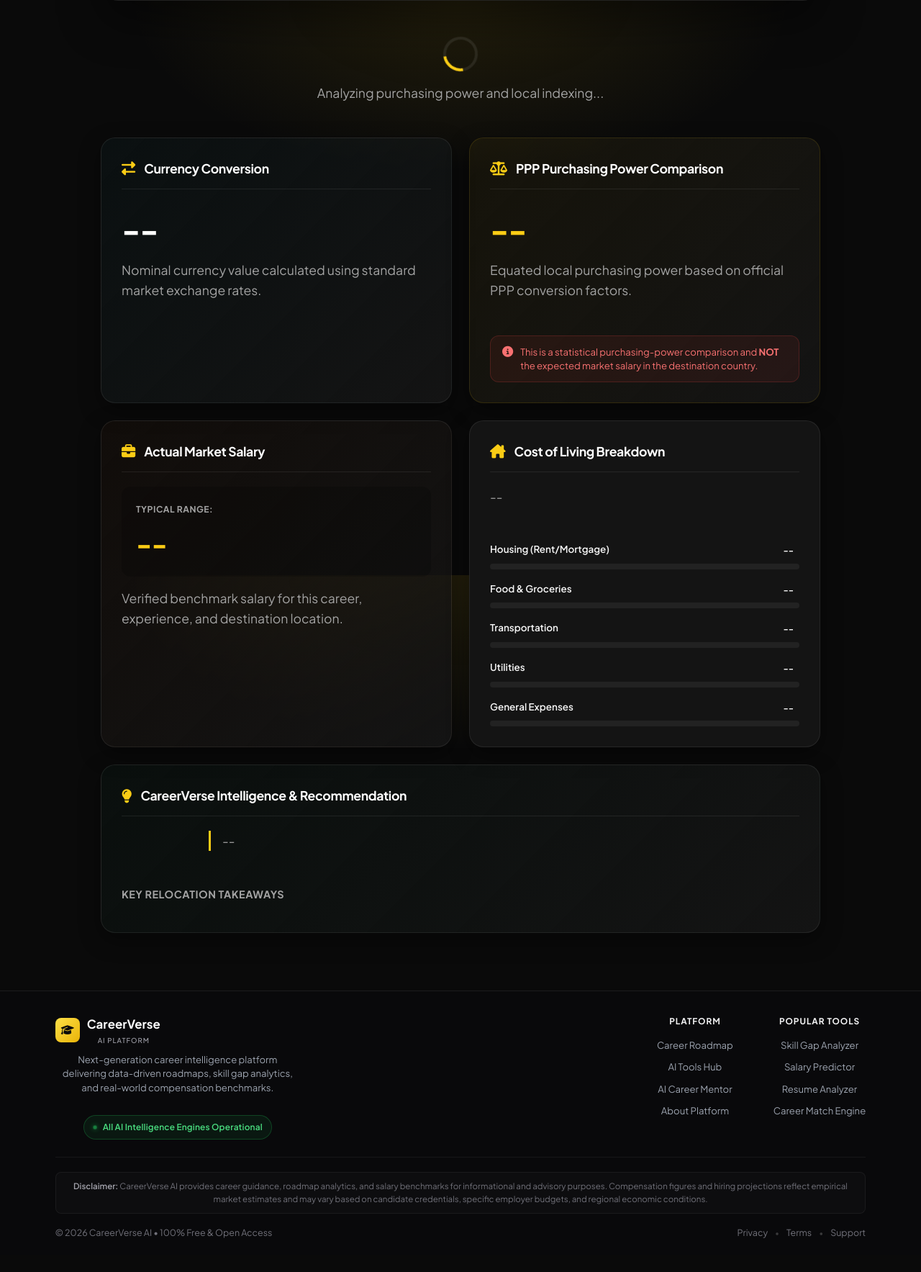
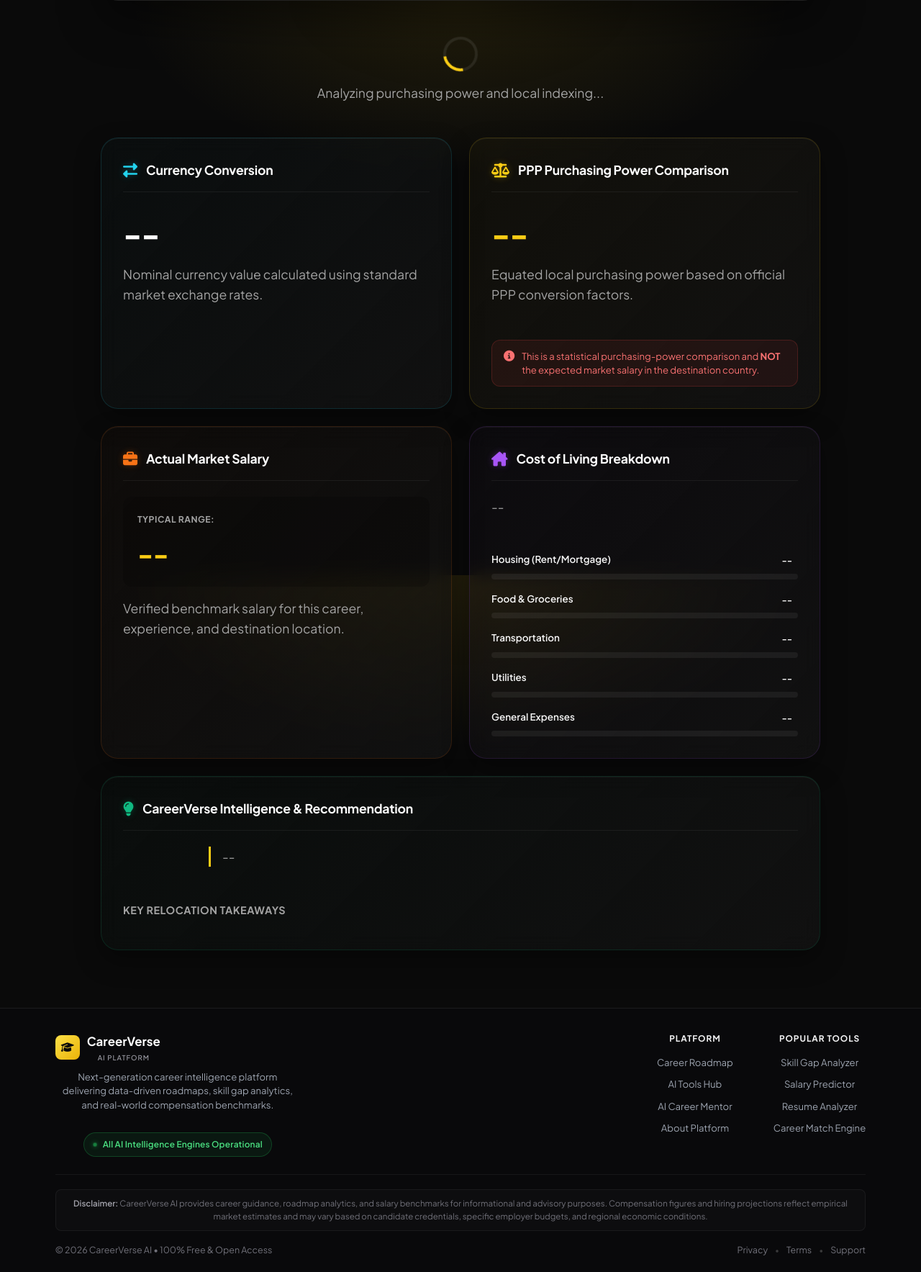
Before and after one commit to shubhodbirajdar928-hash/CareerVerse-AI, a Flask app: page /col-calculator in a window 1280 px wide. Shown: the part 801-2568 px from the top of the page at 72% size. Before the commit the page ends 2521 px from the top, so only its background shows below. Run offline with Flask 3, Linux system fonts and the light colour scheme; some libraries are stand-ins or nearby versions.

Commit message:
Polish Cost of Living result cards with category colors, hovering neon shadows, and dynamic counting numbers

```diff
--- a/static/css/col_calculator.css
+++ b/static/css/col_calculator.css
@@ -222,37 +222,89 @@
 
 /* INDIVIDUAL CARDS */
 .dashboard-card {
-    background: var(--bg-card);
-    border: 1px solid var(--border);
-    border-radius: 20px;
-    padding: 28px;
-    box-shadow: 0 10px 30px rgba(0, 0, 0, 0.4);
+    background: rgba(20, 20, 20, 0.7);
+    backdrop-filter: blur(12px);
+    -webkit-backdrop-filter: blur(12px);
+    border: 1px solid rgba(255, 255, 255, 0.05);
+    border-radius: 24px;
+    padding: 30px;
+    box-shadow: 0 15px 35px rgba(0, 0, 0, 0.35),
+                inset 0 1px 0 rgba(255, 255, 255, 0.05);
     display: flex;
     flex-direction: column;
-    transition: transform 0.3s ease, border-color 0.3s ease;
+    transition: all 0.4s cubic-bezier(0.16, 1, 0.3, 1);
 }
 
-.dashboard-card:hover {
-    border-color: var(--accent-soft);
+/* Card Specific Theme & Hover Glow Enhancements */
+.card-ppp {
+    background: linear-gradient(135deg, rgba(250, 204, 21, 0.03) 0%, rgba(20, 20, 20, 0.7) 100%);
+    border-color: rgba(250, 204, 21, 0.15);
 }
-
-/* Card Specific Theme Enhancements */
-.card-ppp {
-    background: linear-gradient(135deg, rgba(250, 204, 21, 0.05) 0%, var(--bg-card) 100%);
-    border-color: var(--accent-soft);
+.card-ppp:hover {
+    transform: translateY(-5px);
+    border-color: var(--accent);
+    box-shadow: 0 20px 40px rgba(250, 204, 21, 0.15), inset 0 1px 0 rgba(255, 255, 255, 0.1);
+}
+.card-ppp .card-icon i {
+    color: var(--accent);
+    text-shadow: 0 0 10px rgba(250, 204, 21, 0.3);
 }
 
 .card-conversion {
-    background: linear-gradient(135deg, rgba(34, 211, 238, 0.03) 0%, var(--bg-card) 100%);
+    background: linear-gradient(135deg, rgba(34, 211, 238, 0.02) 0%, rgba(20, 20, 20, 0.7) 100%);
+    border-color: rgba(34, 211, 238, 0.15);
+}
+.card-conversion:hover {
+    transform: translateY(-5px);
+    border-color: #22d3ee;
+    box-shadow: 0 20px 40px rgba(34, 211, 238, 0.15), inset 0 1px 0 rgba(255, 255, 255, 0.1);
+}
+.card-conversion .card-icon i {
+    color: #22d3ee;
+    text-shadow: 0 0 10px rgba(34, 211, 238, 0.3);
 }
 
 .card-market {
-    background: linear-gradient(135deg, rgba(249, 115, 22, 0.03) 0%, var(--bg-card) 100%);
+    background: linear-gradient(135deg, rgba(249, 115, 22, 0.02) 0%, rgba(20, 20, 20, 0.7) 100%);
+    border-color: rgba(249, 115, 22, 0.15);
+}
+.card-market:hover {
+    transform: translateY(-5px);
+    border-color: #f97316;
+    box-shadow: 0 20px 40px rgba(249, 115, 22, 0.15), inset 0 1px 0 rgba(255, 255, 255, 0.1);
+}
+.card-market .card-icon i {
+    color: #f97316;
+    text-shadow: 0 0 10px rgba(249, 115, 22, 0.3);
+}
+
+.card-col {
+    background: linear-gradient(135deg, rgba(168, 85, 247, 0.02) 0%, rgba(20, 20, 20, 0.7) 100%);
+    border-color: rgba(168, 85, 247, 0.15);
+}
+.card-col:hover {
+    transform: translateY(-5px);
+    border-color: #a855f7;
+    box-shadow: 0 20px 40px rgba(168, 85, 247, 0.15), inset 0 1px 0 rgba(255, 255, 255, 0.1);
+}
+.card-col .card-icon i {
+    color: #a855f7;
+    text-shadow: 0 0 10px rgba(168, 85, 247, 0.3);
 }
 
 .card-recommendation {
     grid-column: span 2;
-    background: linear-gradient(135deg, rgba(16, 185, 129, 0.03) 0%, var(--bg-card) 100%);
+    background: linear-gradient(135deg, rgba(16, 185, 129, 0.02) 0%, rgba(20, 20, 20, 0.7) 100%);
+    border-color: rgba(16, 185, 129, 0.15);
+}
+.card-recommendation:hover {
+    transform: translateY(-5px);
+    border-color: #10b981;
+    box-shadow: 0 20px 40px rgba(16, 185, 129, 0.12), inset 0 1px 0 rgba(255, 255, 255, 0.1);
+}
+.card-recommendation .card-icon i {
+    color: #10b981;
+    text-shadow: 0 0 10px rgba(16, 185, 129, 0.3);
 }
 
 /* Card Header */
@@ -260,14 +312,13 @@
     display: flex;
     align-items: center;
     gap: 12px;
-    margin-bottom: 20px;
-    border-bottom: 1px solid var(--border);
-    padding-bottom: 12px;
+    margin-bottom: 22px;
+    border-bottom: 1px solid rgba(255, 255, 255, 0.06);
+    padding-bottom: 14px;
 }
 
 .card-icon {
-    font-size: 1.2rem;
-    color: var(--accent);
+    font-size: 1.25rem;
     display: flex;
     align-items: center;
     justify-content: center;
@@ -278,6 +329,7 @@
     font-weight: 700;
     color: var(--text-heading);
     margin: 0;
+    letter-spacing: -0.2px;
 }
 
 /* Card Body elements */
--- a/static/js/col_calculator.js
+++ b/static/js/col_calculator.js
@@ -123,8 +123,11 @@
 
             // A. Currency Conversion Card
             if (data.currency_conversion.converted_salary) {
-                convertedSalaryDisplay.textContent = formatCurrency(
+                animateNumber(
+                    convertedSalaryDisplay,
+                    0,
                     data.currency_conversion.converted_salary,
+                    1000,
                     data.target_currency_code,
                     data.target_currency_symbol
                 );
@@ -134,8 +137,11 @@
 
             // B. PPP Card
             if (data.ppp_comparison.ppp_available && data.ppp_comparison.ppp_salary) {
-                pppSalaryDisplay.textContent = formatCurrency(
+                animateNumber(
+                    pppSalaryDisplay,
+                    0,
                     data.ppp_comparison.ppp_salary,
+                    1200,
                     data.target_currency_code,
                     data.target_currency_symbol
                 );
@@ -201,6 +207,24 @@
         }
     }
 
+    function animateNumber(element, start, end, duration, code, symbol) {
+        if (isNaN(end) || end <= 0) {
+            element.textContent = "Unavailable";
+            return;
+        }
+        let startTimestamp = null;
+        const step = (timestamp) => {
+            if (!startTimestamp) startTimestamp = timestamp;
+            const progress = Math.min((timestamp - startTimestamp) / duration, 1);
+            const currentVal = Math.floor(progress * (end - start) + start);
+            element.textContent = formatCurrency(currentVal, code, symbol);
+            if (progress < 1) {
+                window.requestAnimationFrame(step);
+            }
+        };
+        window.requestAnimationFrame(step);
+    }
+
     function formatCurrency(val, code, symbol) {
         const rounded = Math.round(val);
         if (code === "INR") {
```
